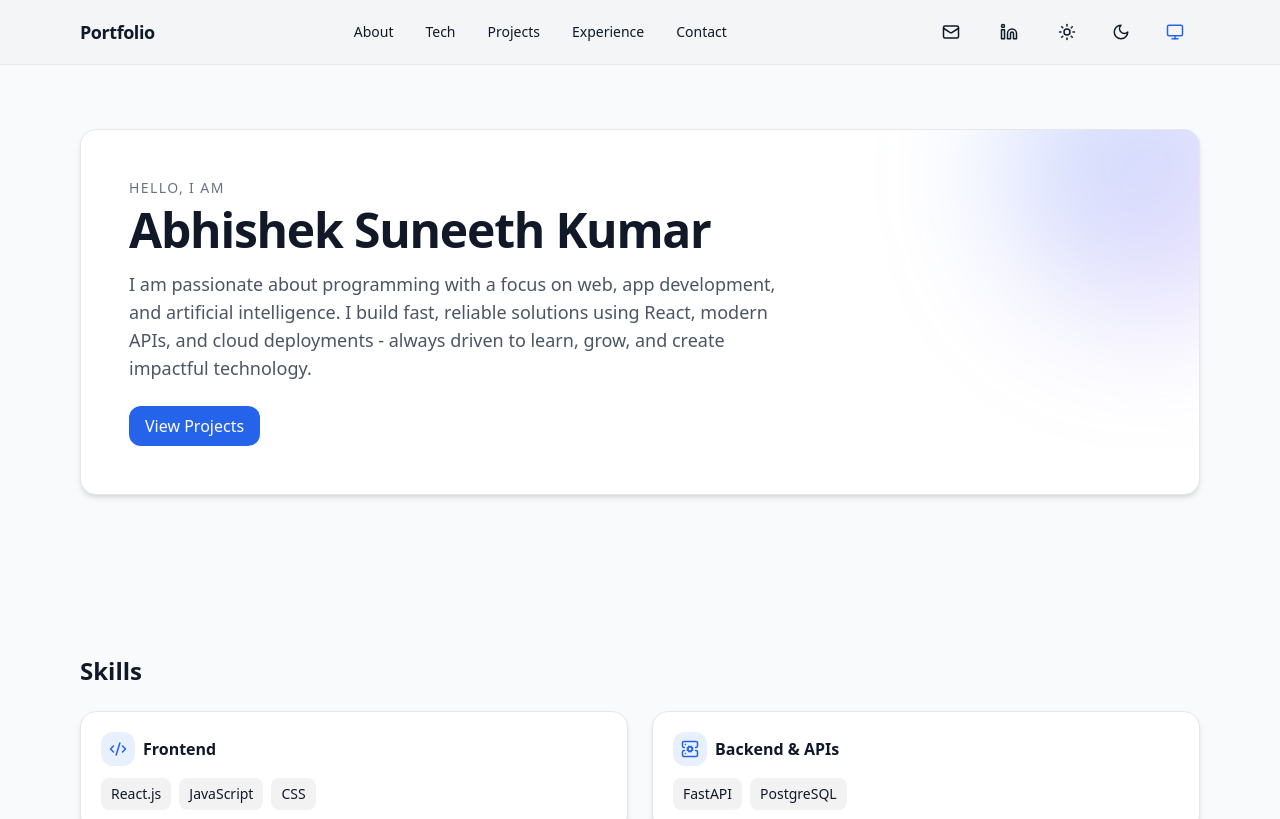
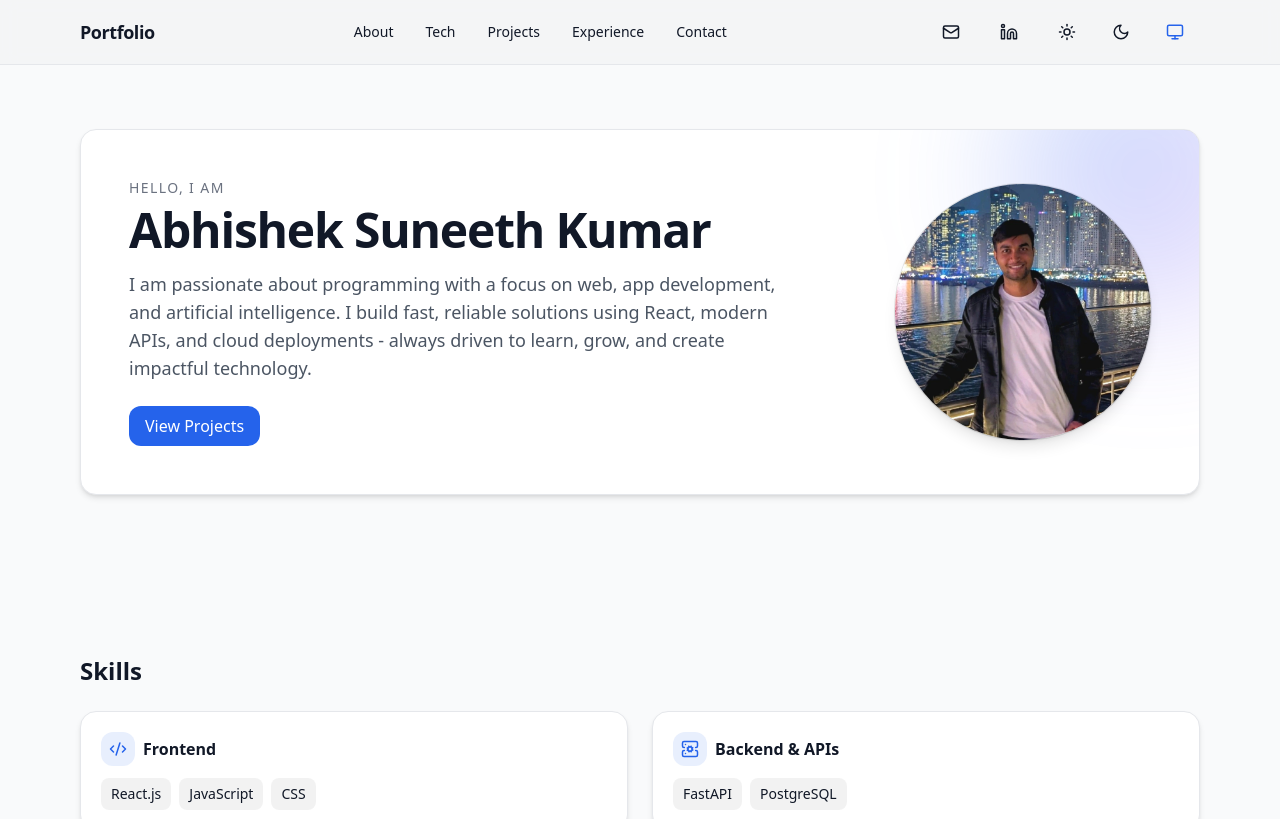
Before and after one commit to abhi-suneethkumar21/react-portfolio-vite, a React (Vite) app: page / in a window 1280 px wide. Shown: the top 819 px of the page. Built offline with nearby package versions, Linux system fonts and the light colour scheme.

Commit message:
adding profile pic

```diff
--- a/src/components/Hero.jsx
+++ b/src/components/Hero.jsx
@@ -1,5 +1,6 @@
 import React from "react";
 import { motion } from "framer-motion";
+import myPic from "/linkedinprofile.png";
 
 export default function Hero() {
   return (
@@ -10,8 +11,9 @@ export default function Hero() {
           initial={{ opacity: 0, y: 20 }}
           animate={{ opacity: 1, y: 0 }}
           transition={{ duration: 0.6 }}
-          className="relative z-10"
+          className="relative z-10 grid md:grid-cols-[2fr,1fr] gap-6 items-center"
         >
+          <div>
             <p className="text-sm uppercase tracking-widest text-gray-500 dark:text-gray-400">
               Hello, I am
             </p>
@@ -29,9 +31,15 @@ export default function Hero() {
               <a href="#projects" className="btn-primary">
                 View Projects
               </a>
-            {/* <a href="/resume.pdf" className="btn-ghost">
-              Download Résumé
-            </a> */}
+            </div>
+          </div>
+
+          <div className="flex justify-center md:justify-end mt-4 md:mt-0">
+            <img
+              src={myPic}
+              alt="Abhishek Suneeth Kumar"
+              className="w-36 h-36 sm:w-44 sm:h-44 md:w-64 md:h-64 rounded-full object-cover shadow-lg ring-1 ring-black/10"
+            />
           </div>
         </motion.div>
       </div>
```
Also changed, not shown: public/linkedinprofile.png (added). Lines whose indentation alone changed are shown as unchanged.
